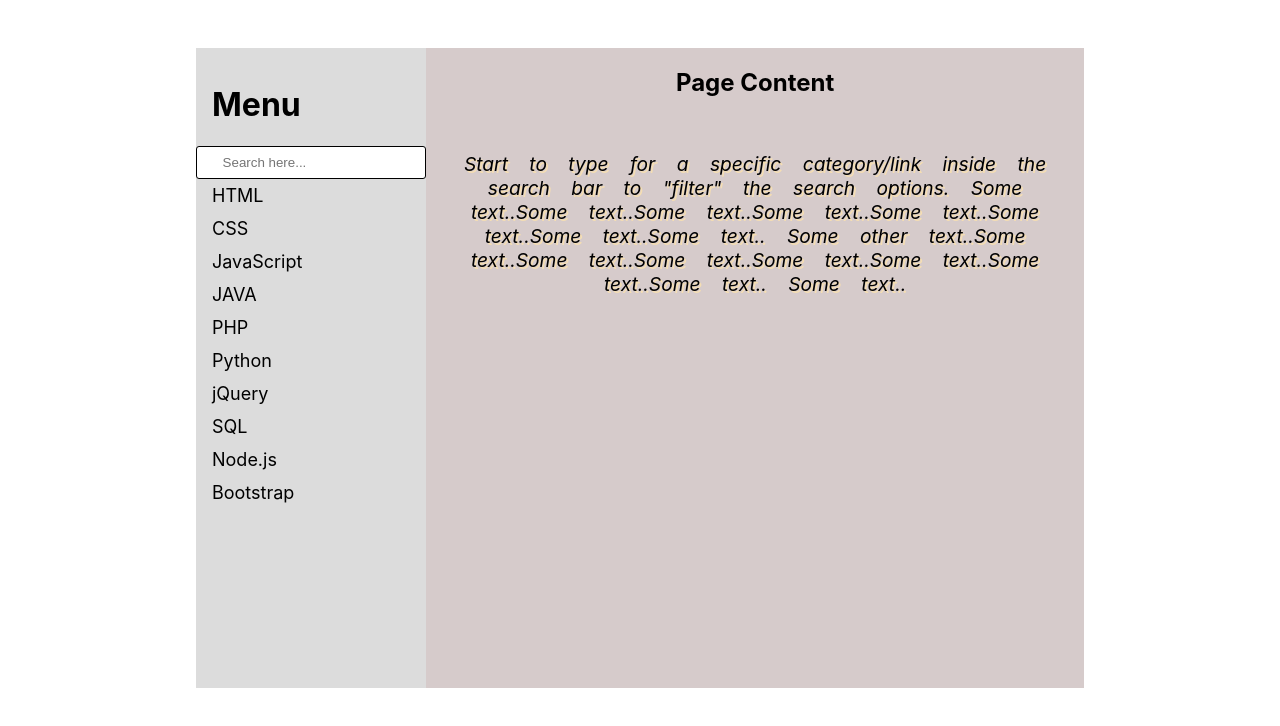
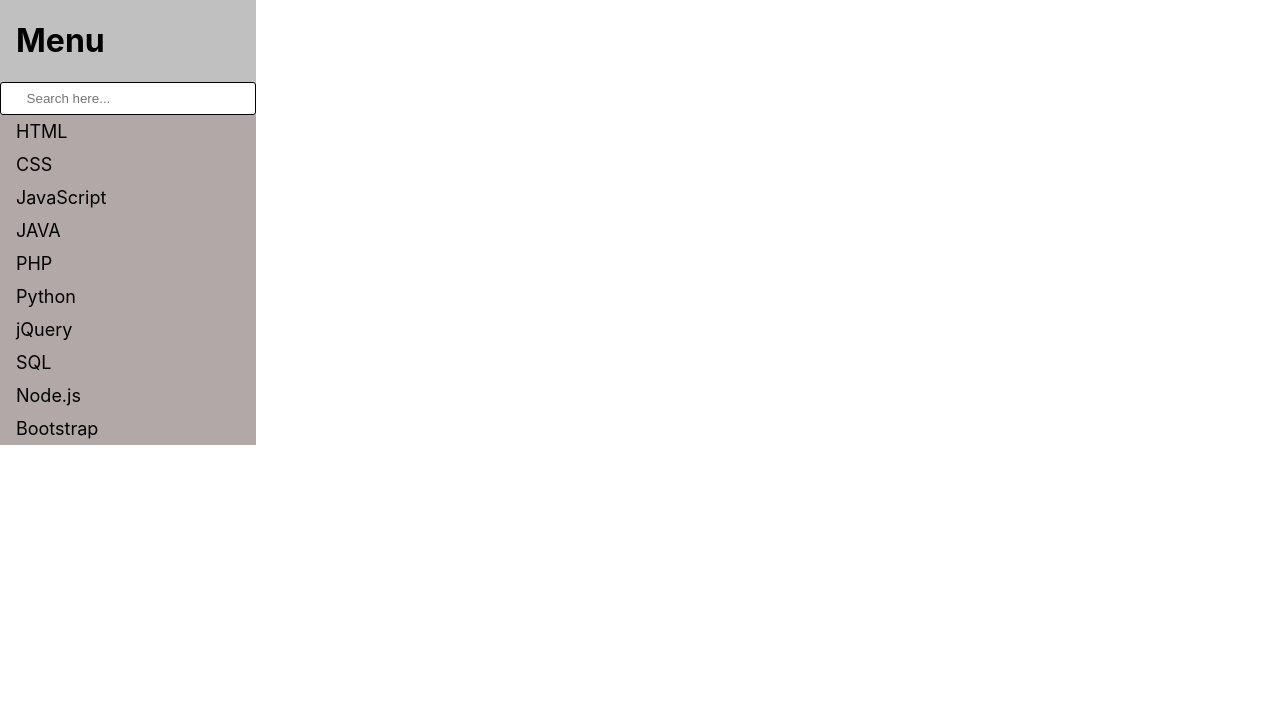
Before and after one commit to parvejg/search-menu, a React (Create React App) app: page / in a window 1280 px wide. Shown: the top 726 px of the page. Built offline with nearby package versions, Linux system fonts and the light colour scheme.

Commit message:
change structure

```diff
--- a/src/App.css
+++ b/src/App.css
@@ -1,8 +1,5 @@
 .App {
   text-align: center;
-  display: flex;
-  justify-content: center;
-  padding: 3rem;
 }
 
 .App-logo {
--- a/src/Components/Paragraph.js
+++ b/src/Components/Paragraph.js
@@ -2,10 +2,7 @@ export const Paragraph = () => {
   return (
     <p className="content-page-content">
       Start to type for a specific category/link inside the search bar to
-      "filter" the search options. Some text..Some text..Some text..Some
-      text..Some text..Some text..Some text..Some text.. Some other text..Some
-      text..Some text..Some text..Some text..Some text..Some text..Some text..
-      Some text..
+      "filter" the search options. Some text..Some text..Some text..Some text..
     </p>
   );
 };
--- a/src/Components/Search-menu.css
+++ b/src/Components/Search-menu.css
@@ -1,21 +1,12 @@
-.search-menu-main-container {
+.side-bar-container {
   display: flex;
-  background-color: gainsboro;
-  width: 75%;
-  height: 80vh;
-  align-content: center;
-}
-.side-bar-container {
-  background-color: gainsboro;
-  padding-top: 1rem;
+  flex-direction: column;
+  max-width: 20%;
+  max-height: 80vh;
+  background-color: silver;
   text-align: left;
-}
-.search-menu-contents {
-  display: flex;
-  text-overflow: auto;
-  flex-direction: column;
-  background-color: rgb(214, 203, 203);
-  padding: 0 1rem;
+  overflow: auto;
+  justify-content: center;
 }
 .sidebar-heading {
   padding-left: 1rem;
@@ -39,15 +30,7 @@
   background-color: snow;
 }
 .side-bar-links-container {
-  flex-wrap: wrap;
+  width: 100%;
+  height: 100%;
+  background-color: rgb(179, 168, 168);
 }
-.content-page-content {
-  font-style: oblique;
-  word-spacing: 1rem;
-  font-size: larger;
-  padding: 1rem 0;
-  text-decoration: double;
-  text-shadow: 2px 2px wheat;
-  max-height: 100%;
-  overflow: auto;
-}
--- a/src/Components/Search-menu.js
+++ b/src/Components/Search-menu.js
@@ -10,15 +10,14 @@ export const SearchMenu = () => {
   );
 
   return (
-    <div className="search-menu-main-container">
-      <di className="side-bar-container">
+    <div className="side-bar-container">
       <h1 className="sidebar-heading">Menu</h1>
       <input
         type="text"
         className="side-bar-input"
         placeholder="Search here..."
         onKeyUp={(e) => setInputValue(e.target.value)}
-        />{" "}
+      />
       {filteredData.map((item) => {
         return (
           <div className="side-bar-links-container">
@@ -26,11 +25,6 @@ export const SearchMenu = () => {
           </div>
         );
       })}
-      </di>
-      <div className="search-menu-contents">
-        <h2>Page Content</h2>
-        <Paragraph />
-      </div>
     </div>
   );
 };
```
Also changed, not shown: 1 other file (tests, documents, lock files or other folders). Lines whose indentation alone changed are shown as unchanged.
